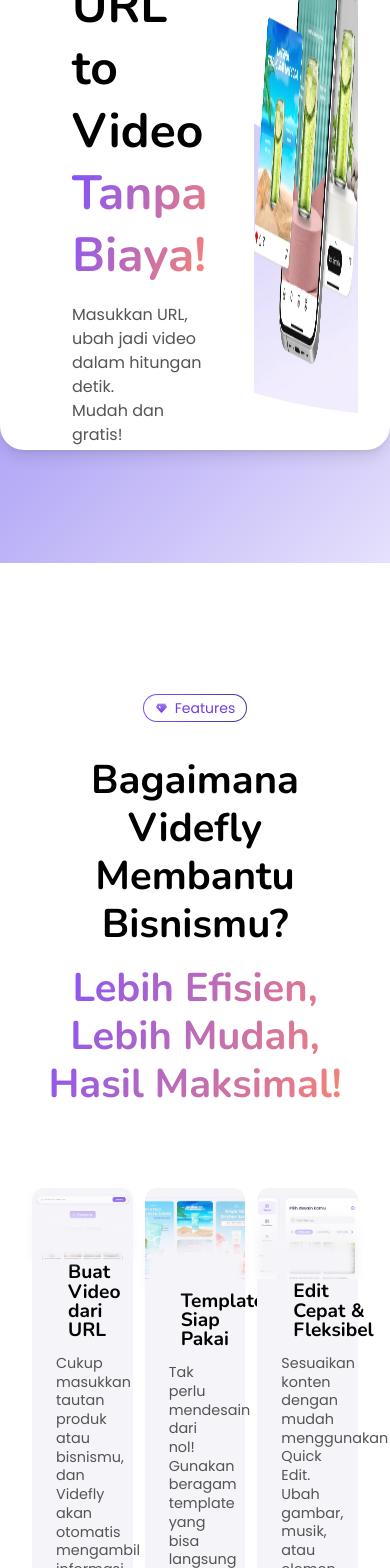
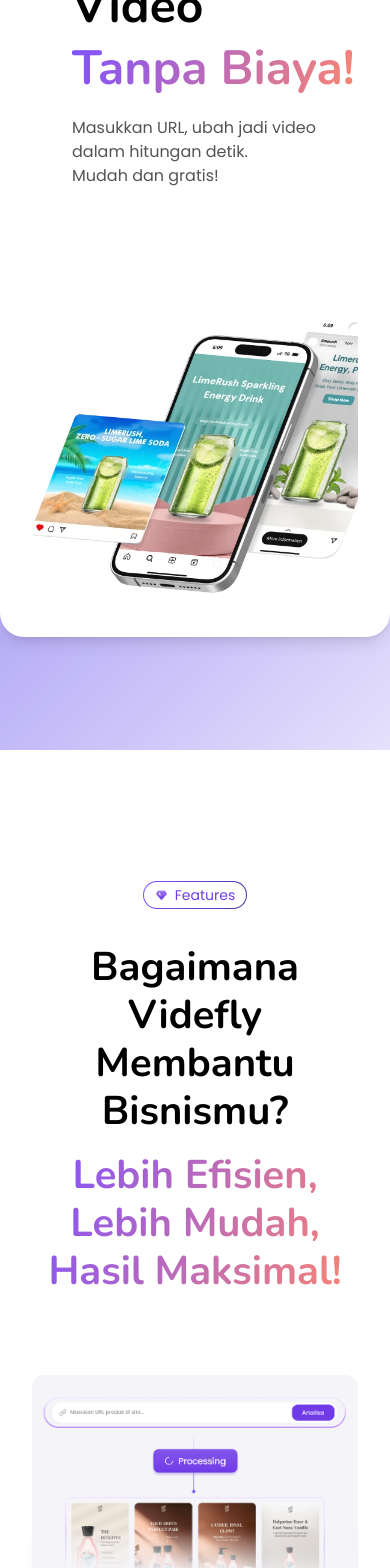
Before and after one commit to ignasiusadhitia/videfly, a React (Vite) app: page / in a window 390 px wide. Shown: the part 432-2000 px from the top of the page. Built offline with nearby package versions, Linux system fonts and the light colour scheme.

Commit message:
chore: remove commented lines

```diff
--- a/src/components/sections/Features.jsx
+++ b/src/components/sections/Features.jsx
@@ -31,7 +31,7 @@ const Features = () => {
         </Typography>
       </div>
       <div className="grid grid-cols-1 gap-3">
-        <div className="grid grid-cols-3 gap-3">
+        <div className="grid grid-cols-1 md:grid-cols-2 lg:grid-cols-3 gap-3">
           {features?.featureItems.slice(0, 3).map((feature) => (
             <Card
               key={feature.id}
@@ -44,7 +44,7 @@ const Features = () => {
           ))}
         </div>
 
-        <div className="grid grid-cols-2 gap-3">
+        <div className="grid grid-cols-1 md:grid-cols-2 gap-3">
           {features?.featureItems.slice(3, 5).map((feature) => (
             <Card
               key={feature.id}
--- a/src/components/sections/LiveDemo.jsx
+++ b/src/components/sections/LiveDemo.jsx
@@ -10,7 +10,7 @@ const LiveDemo = () => {
 
   return (
     <div className="py-[113px] bg-purple-sky">
-      <SectionWrapper className="h-[689px] bg-white rounded-3xl shadow-lg flex gap-[45px]">
+      <SectionWrapper className="min-h-[689px] bg-white rounded-3xl shadow-lg grid grid-cols-1 lg:grid-cols-[minmax(0,558px)_1fr] gap-[45px]">
         <div className="max-w-[558px] my-[49px] ml-10">
           <Badge className="mx-auto block" label={main.name} />
           <Typography
@@ -34,7 +34,7 @@ const LiveDemo = () => {
             <br /> Mudah dan gratis!
           </Typography>
         </div>
-        <div className="flex-grow bg-subtract-main bg-no-repeat bg-right-top">
+        <div className="flex-grow lg:bg-subtract-main lg:bg-no-repeat lg:bg-right-top">
           <Image objectFit="fill" src={heroImage} />
         </div>
       </SectionWrapper>
--- a/src/components/sections/Tutorial.jsx
+++ b/src/components/sections/Tutorial.jsx
@@ -37,7 +37,7 @@ const Tutorial = () => {
         </Typography>
       </div>
 
-      <div className="grid grid-cols-2 gap-[55px]">
+      <div className="grid grid-cols-1 md:grid-cols-2 gap-[55px]">
         <div className="p-[60px] rounded-3xl border border-disabled-button bg-offWhite">
           <Image
             alt={`tutorial-step-${currentStep.id}`}
```
Also changed, not shown: src/components/sections/ValuePoint.jsx (+0 -7 lines).
